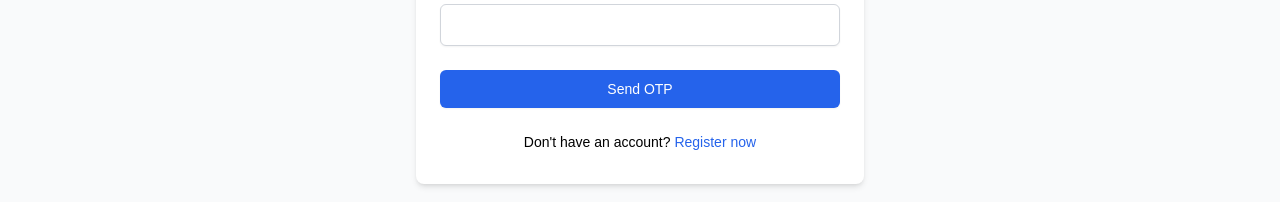
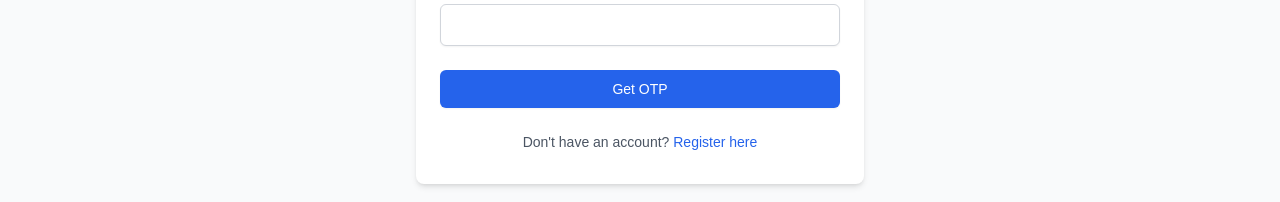
Before and after one commit to EasyDropEt/EasyDrop-SaaS, a Next.js app: page /business/login in a window 1280 px wide. Shown: the part 350-552 px from the top of the page. Built offline with nearby package versions, Linux system fonts and the light colour scheme.

Commit message:
Feat: update LoginForm component to support OTP user ID storage and retrieval, improve error handling, and update button text

```diff
--- a/components/business/LoginForm.tsx
+++ b/components/business/LoginForm.tsx
@@ -1,26 +1,35 @@
 'use client';
 
-import React, { useState } from 'react';
-import { useRouter } from 'next/navigation';
+import React, { useState, useEffect } from 'react';
+import { useRouter, useSearchParams } from 'next/navigation';
 import { useBusinessContext } from '@/context/BusinessContext';
 import { ValidationError } from '@/domain/errors/AppError';
 import { GetBusinessOtpUseCase } from '@/application/useCases/business/GetBusinessOtpUseCase';
 import { VerifyBusinessOtpUseCase } from '@/application/useCases/business/VerifyBusinessOtpUseCase';
 import { BusinessAccountRepository } from '@/infrastructure/repositories/BusinessAccountRepository';
 import { ApiClient } from '@/infrastructure/api/ApiClient';
+import { storage } from '@/utils/storage';
 import Link from 'next/link';
 
 export const LoginForm: React.FC = () => {
   const [phoneNumber, setPhoneNumber] = useState('');
   const [password, setPassword] = useState('');
   const [otp, setOtp] = useState('');
-  const [userId, setUserId] = useState('');
-  const [step, setStep] = useState(1); // 1 = Phone/Password entry, 2 = OTP verification
+  const [step, setStep] = useState(1);
   const [successMessage, setSuccessMessage] = useState('');
   const [isLoading, setIsLoading] = useState(false);
   const [error, setError] = useState('');
   const router = useRouter();
+  const searchParams = useSearchParams();
   const { login } = useBusinessContext();
+
+  // Check for existing OTP user ID on component mount
+  useEffect(() => {
+    const savedUserId = storage.getOtpUserId();
+    if (savedUserId) {
+      setStep(2);
+    }
+  }, []);
 
   const handleCredentialsSubmit = async (e: React.FormEvent) => {
     e.preventDefault();
@@ -45,7 +54,9 @@ export const LoginForm: React.FC = () => {
 
       const result = await getOtpUseCase.execute(phoneNumber, password);
 
-      setUserId(result.user_id);
+      console.log('result', result);
+      // Save user ID to localStorage
+      storage.saveOtpUserId(result.id);
       setSuccessMessage(result.message || 'OTP sent successfully! Please check your phone.');
       setStep(2);
     } catch (error) {
@@ -76,10 +87,24 @@ export const LoginForm: React.FC = () => {
       const businessRepo = new BusinessAccountRepository(apiClient);
       const verifyOtpUseCase = new VerifyBusinessOtpUseCase(businessRepo);
 
+      const userId = storage.getOtpUserId();
+      if (userId === null) {
+        throw new Error('User ID not found. Please try logging in again.');
+      }
+
+      console.log('userId', userId, userId === undefined);
+
       const result = await verifyOtpUseCase.execute(userId, otp);
 
+      // Clear the OTP user ID from storage after successful verification
+      storage.removeOtpUserId();
+
+      // Login with the token and business data
       login(result.token, result.business);
-      router.push('/');
+
+      // Redirect to the return URL or default to home
+      const returnUrl = searchParams.get('returnUrl') || '/';
+      router.push(returnUrl);
     } catch (error) {
       console.error('OTP verification error:', error);
       if (error instanceof ValidationError) {
@@ -150,15 +175,17 @@ export const LoginForm: React.FC = () => {
                 isLoading ? 'opacity-75 cursor-not-allowed' : ''
               }`}
             >
-              {isLoading ? 'Sending...' : 'Send OTP'}
+              {isLoading ? 'Sending OTP...' : 'Get OTP'}
             </button>
           </div>
 
-          <div className="text-sm text-center mt-4">
-            Don't have an account?{' '}
-            <Link href="/business/register" className="font-medium text-blue-600 hover:text-blue-500">
-              Register now
-            </Link>
+          <div className="text-center">
+            <p className="text-sm text-gray-600">
+              Don't have an account?{' '}
+              <Link href="/business/register" className="text-blue-600 hover:text-blue-500">
+                Register here
+              </Link>
+            </p>
           </div>
         </form>
       ) : (
```
